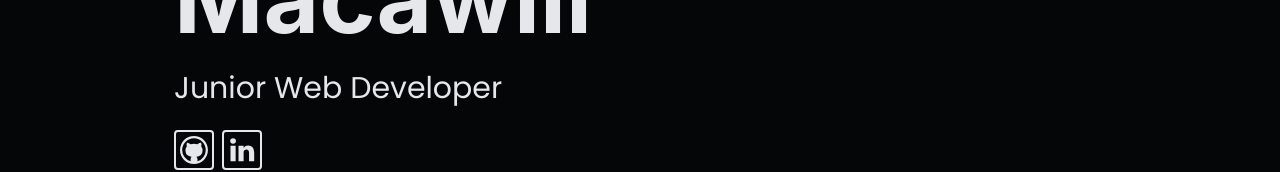
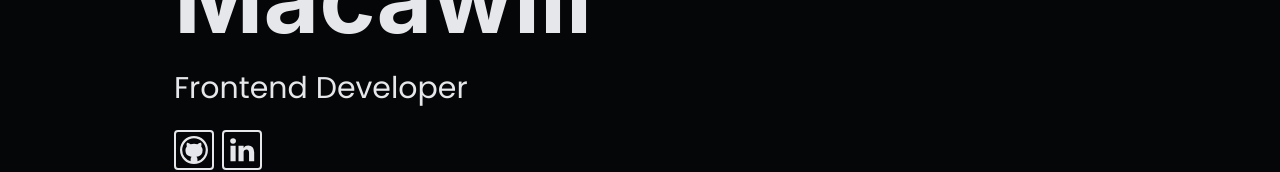
Before and after one commit to hrshmllw/harshie-portfolio, a Nuxt app: page / in a window 1280 px wide. Shown: the part 476-648 px from the top of the page. Built offline with nearby package versions, Linux system fonts and the light colour scheme.

Commit message:
update intro title

```diff
--- a/components/Content/Intro.vue
+++ b/components/Content/Intro.vue
@@ -32,9 +32,7 @@
 					>Macawili</span
 				>
 			</h1>
-      <p class="mt-6 mb-8 text-3xl sm:mb-6 font-poppins">
-        Junior Web Developer
-      </p>
+			<p class="mt-6 mb-8 text-3xl sm:mb-6 font-poppins">Frontend Developer</p>
 			<div class="flex justify-center lg:justify-start gap-2">
 				<a
 					href="https://github.com/hrshmllw"
```
Lines whose indentation alone changed are shown as unchanged.
